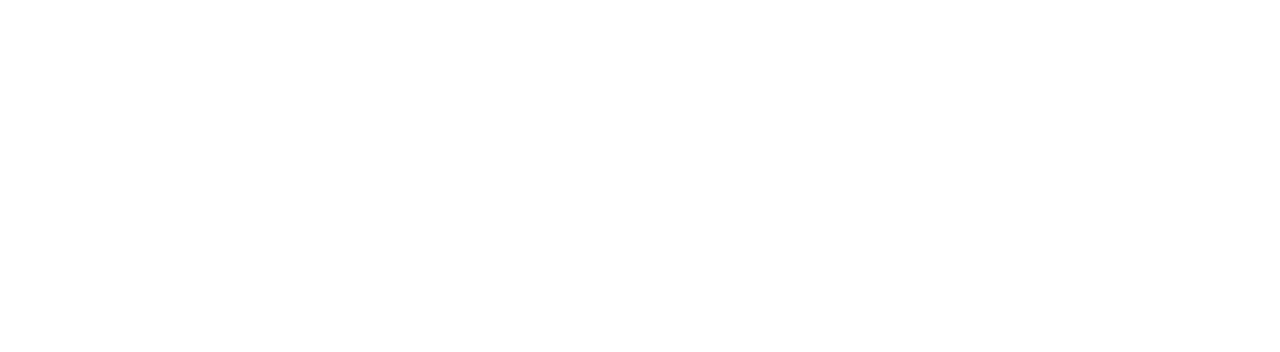
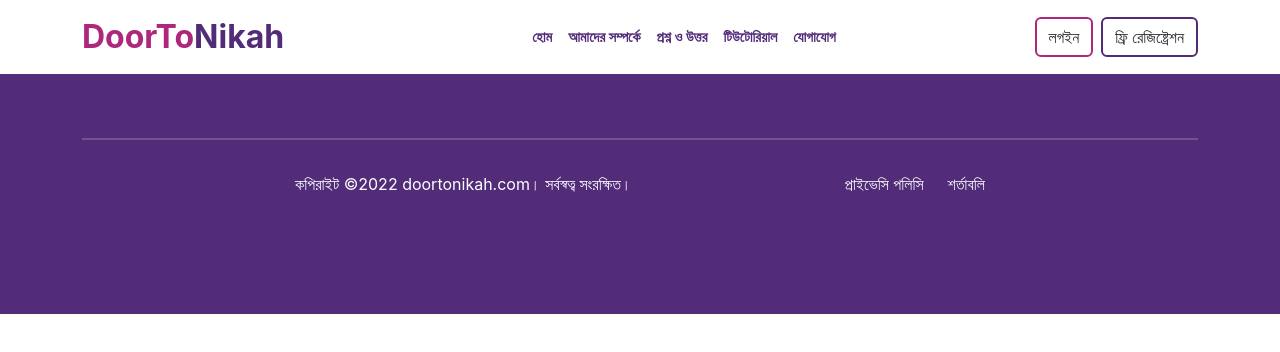
Before and after one commit to SumanIslam/DoorToNikah, a React (Create React App) app: page /biodata/registration/step5 in a window 1280 px wide. Before the commit this address had no page. Shown: the top 352 px of the page. Built offline with nearby package versions, Linux system fonts and the light colour scheme; a web font is replaced by a local one.

Commit message:
add registration page 5 component

```diff
--- a/src/App.js
+++ b/src/App.js
@@ -16,6 +16,7 @@
 import RegistrationPage2 from './page/registration/registration-page2.component';
 import RegistrationPage3 from './page/registration/registration-page3.component';
 import RegistrationPage4 from './page/registration/registration-page4.component';
+import RegistrationPage5 from './page/registration/registration-page5.component';
 
 // require auth
 import RequireAuth from './services/requireAuth';
@@ -39,6 +40,7 @@
 				<Route path='registration/step2' element={<RegistrationPage2 />} />
 				<Route path='registration/step3' element={<RegistrationPage3 />} />
 				<Route path='registration/step4' element={<RegistrationPage4 />} />
+				<Route path='registration/step5' element={<RegistrationPage5 />} />
 			</Route>
 		</Routes>
 	);
--- /dev/null
+++ b/src/page/registration/registration-page5.component.jsx
@@ -0,0 +1,16 @@
+import React from 'react';
+
+// component
+import Header from '../../component/header/header.component';
+import Footer from '../../component/footer/footer.component';
+
+const RegistrationPage5 = () => {
+	return (
+		<>
+			<Header />
+			<Footer />
+		</>
+	);
+};
+
+export default RegistrationPage5;
```
